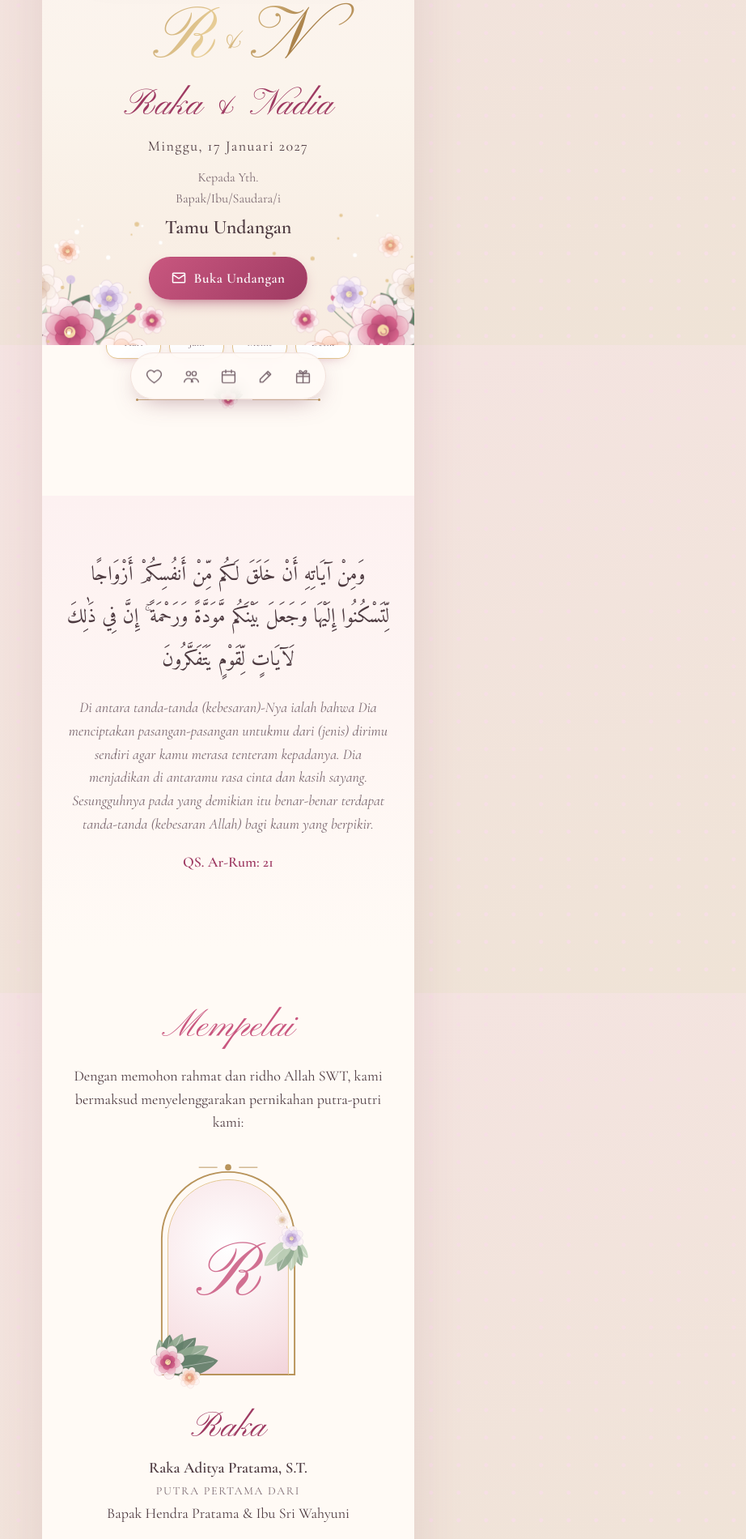
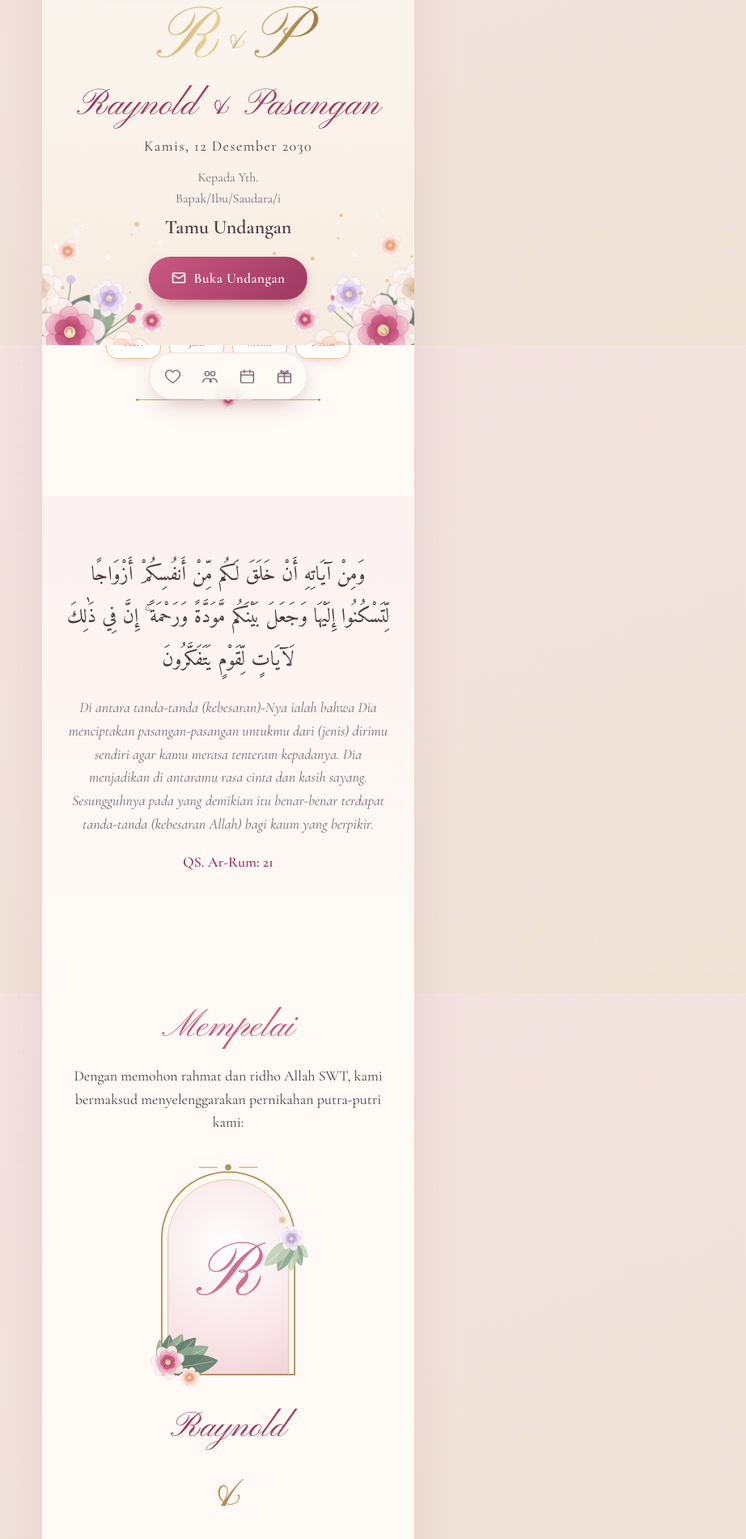
Before and after one commit to sicvor/undangan, a plain HTML site: page index.html in a window 1280 px wide. Shown: the part 374-2274 px from the top of the page at 81% size, without its empty margins (358-1280 px from the left). Drawn offline with nearby package versions, Linux system fonts and the light colour scheme.

Commit message:
Isi data asli: Raynold, 12 Desember 2030 di SKA Mall Pekanbaru, lagu, rekening BNI
Bagian tanpa data (orang tua, atas nama rekening, RSVP) kini otomatis
disembunyikan.

Co-Authored-By: Claude Opus 5.5 <noreply@anthropic.com>
Claude-Session: https://claude.ai/code/session_01Q5St2QenDqmXCa4gsyQUzs

```diff
--- a/aset/app.js
+++ b/aset/app.js
@@ -47,9 +47,12 @@
     }
     bingkai.append(isi);
     kartu.append(bingkai, buat("h3", "nama-skrip", m.panggilan));
-    kartu.append(buat("p", "nama-lengkap", m.nama));
-    kartu.append(buat("p", "label-kecil", m.keterangan));
-    kartu.append(buat("p", null, `${m.ayah} & ${m.ibu}`));
+    if (m.nama && m.nama !== m.panggilan) kartu.append(buat("p", "nama-lengkap", m.nama));
+    const ortu = [m.ayah, m.ibu].filter(Boolean).join(" & ");
+    if (ortu) {
+      if (m.keterangan) kartu.append(buat("p", "label-kecil", m.keterangan));
+      kartu.append(buat("p", null, ortu));
+    }
     if (m.instagram) {
       const a = buat("a", "tombol garis kecil", "@" + m.instagram);
       a.href = "https://instagram.com/" + encodeURIComponent(m.instagram);
@@ -127,7 +130,8 @@
       const k = buat("div", "kartu rekening ungkap");
       k.append(buat("p", "bank", b.bank));
       const no = buat("p", "nomor", b.nomor); no.id = "rek" + i;
-      k.append(no, buat("p", null, "a.n. " + b.atasNama));
+      k.append(no);
+      if (b.atasNama) k.append(buat("p", null, "a.n. " + b.atasNama));
       const t = buat("button", "tombol garis kecil", "Salin nomor");
       t.dataset.salinDari = "rek" + i;
       k.append(t);
@@ -198,6 +202,7 @@
 
   /* ---------- RSVP & ucapan ---------- */
   const form = $("#formRsvp"), pesan = $("#pesanRsvp");
+  if (!D.rsvpGoogleScript && !D.rsvpWhatsApp) sembunyi("rsvp");
   form.addEventListener("submit", async (e) => {
     e.preventDefault();
     const data = Object.fromEntries(new FormData(form));
--- a/data.js
+++ b/data.js
@@ -4,98 +4,80 @@
    bagian yang tidak dipakai, maka bagian itu otomatis disembunyikan.
    ===================================================================== */
 window.UNDANGAN = {
-  // Judul tab browser & tampilan saat link dibagikan di WhatsApp
-  judul: "Undangan Pernikahan Raka & Nadia",
-  deskripsi: "Minggu, 17 Januari 2027 — Kami mengundang Bapak/Ibu/Saudara/i untuk hadir di hari bahagia kami.",
+  // Judul tab browser
+  judul: "Undangan Pernikahan Raynold & Pasangan",
+  deskripsi: "Kamis, 12 Desember 2030 · SKA Mall, Pekanbaru",
 
   // Inisial untuk monogram di cover (1 huruf masing-masing)
-  inisial: ["R", "N"],
+  inisial: ["R", "P"],
 
-  // Urutan tampil: mempelai pertama dulu
+  // Urutan tampil: mempelai pertama dulu.
+  // Kosongkan ayah/ibu kalau tidak ingin dicantumkan.
   mempelai: [
     {
-      panggilan: "Raka",
-      nama: "Raka Aditya Pratama, S.T.",
-      keterangan: "Putra pertama dari",
-      ayah: "Bapak Hendra Pratama",
-      ibu: "Ibu Sri Wahyuni",
-      instagram: "", // tanpa @, mis. "raka.aditya"
-      foto: "", // mis. "foto/raka.jpg" — kosong = pakai inisial
+      panggilan: "Raynold",
+      nama: "Raynold",
+      keterangan: "Putra dari",
+      ayah: "",
+      ibu: "",
+      instagram: "", // tanpa @
+      foto: "", // mis. "foto/raynold.jpg" — kosong = pakai inisial
     },
     {
-      panggilan: "Nadia",
-      nama: "Nadia Putri Salsabila, S.Pd.",
-      keterangan: "Putri kedua dari",
-      ayah: "Bapak Ahmad Fauzi",
-      ibu: "Ibu Rina Marlina",
+      panggilan: "Pasangan", // GANTI dengan nama pasangan
+      nama: "Pasangan",
+      keterangan: "Putri dari",
+      ayah: "",
+      ibu: "",
       instagram: "",
       foto: "",
     },
   ],
 
-  // Tanggal utama untuk hitung mundur (format: TAHUN-BULAN-TANGGALTJAM:MENIT, WIB = +07:00)
-  tanggalUtama: "2027-01-17T08:00:00+07:00",
-  tanggalTeks: "Minggu, 17 Januari 2027",
+  // Tanggal utama untuk hitung mundur (WIB = +07:00)
+  tanggalUtama: "2030-12-12T08:00:00+07:00",
+  tanggalTeks: "Kamis, 12 Desember 2030",
 
   acara: [
     {
-      nama: "Akad Nikah",
-      tanggal: "Minggu, 17 Januari 2027",
-      jam: "08.00 – 10.00 WIB",
-      mulai: "2027-01-17T08:00:00+07:00",
-      selesai: "2027-01-17T10:00:00+07:00",
-      tempat: "Masjid Raya Al-Ikhlas",
-      alamat: "Jl. Melati No. 12, Kel. Sukamaju, Kota Bandung",
-      peta: "https://maps.google.com/?q=Masjid+Raya+Bandung",
-    },
-    {
-      nama: "Resepsi",
-      tanggal: "Minggu, 17 Januari 2027",
-      jam: "11.00 – 14.00 WIB",
-      mulai: "2027-01-17T11:00:00+07:00",
-      selesai: "2027-01-17T14:00:00+07:00",
-      tempat: "Gedung Serbaguna Taman Sari",
-      alamat: "Jl. Taman Sari No. 45, Kota Bandung",
-      peta: "https://maps.google.com/?q=Taman+Sari+Bandung",
+      nama: "Hari Pernikahan",
+      tanggal: "Kamis, 12 Desember 2030",
+      jam: "08.00 WIB – selesai",
+      mulai: "2030-12-12T08:00:00+07:00",
+      selesai: "2030-12-12T13:00:00+07:00", // hanya untuk tombol "Simpan ke Kalender"
+      tempat: "SKA Mall",
+      alamat: "Pekanbaru, Riau",
+      peta: "https://maps.app.goo.gl/jueXnyA6YDZLeogZ7",
     },
   ],
 
-  // Ayat / kutipan pembuka. Hapus seluruh blok (ganti dengan null) kalau tidak dipakai.
+  // Ayat pembuka. Ganti dengan null kalau tidak dipakai.
   ayat: {
     arab: "وَمِنْ آيَاتِهِ أَنْ خَلَقَ لَكُم مِّنْ أَنفُسِكُمْ أَزْوَاجًا لِّتَسْكُنُوا إِلَيْهَا وَجَعَلَ بَيْنَكُم مَّوَدَّةً وَرَحْمَةً ۚ إِنَّ فِي ذَٰلِكَ لَآيَاتٍ لِّقَوْمٍ يَتَفَكَّرُونَ",
     arti: "Di antara tanda-tanda (kebesaran)-Nya ialah bahwa Dia menciptakan pasangan-pasangan untukmu dari (jenis) dirimu sendiri agar kamu merasa tenteram kepadanya. Dia menjadikan di antaramu rasa cinta dan kasih sayang. Sesungguhnya pada yang demikian itu benar-benar terdapat tanda-tanda (kebesaran Allah) bagi kaum yang berpikir.",
     sumber: "QS. Ar-Rum: 21",
   },
 
-  // Cerita cinta (boleh dikosongkan: cerita: [])
-  cerita: [
-    { judul: "Pertama Bertemu", waktu: "2021", isi: "Kami pertama kali bertemu di sebuah acara kampus, berawal dari obrolan singkat yang ternyata berlanjut panjang." },
-    { judul: "Lamaran", waktu: "2026", isi: "Dengan restu kedua keluarga, kami melangsungkan lamaran dalam suasana hangat dan sederhana." },
-    { judul: "Hari Bahagia", waktu: "2027", isi: "Kini kami siap melangkah bersama, memulai lembaran baru sebagai keluarga." },
-  ],
+  // Cerita cinta, mis. { judul: "Pertama Bertemu", waktu: "2024", isi: "..." }
+  cerita: [],
 
   // Foto galeri (taruh file di folder foto/). Kosong = bagian galeri disembunyikan.
-  galeri: [
-    // "foto/galeri-1.jpg",
-    // "foto/galeri-2.jpg",
+  galeri: [],
+
+  // Musik latar — mulai diputar saat tamu menekan "Buka Undangan"
+  musik: "musik/lagu.mp3",
+
+  // RSVP: isi salah satu. Kalau keduanya kosong, bagian RSVP disembunyikan.
+  // - rsvpGoogleScript: URL Web App Google Apps Script (lihat README)
+  // - rsvpWhatsApp: nomor WA format 62xxxxxxxxxx (tanpa + dan tanpa 0 di depan)
+  rsvpGoogleScript: "",
+  rsvpWhatsApp: "",
+
+  // Amplop digital
+  amplop: [
+    { bank: "BNI", nomor: "1919613928", atasNama: "" },
   ],
-
-  // Musik latar (taruh file di folder musik/). Kosong = tombol musik disembunyikan.
-  musik: "",
-
-  // RSVP:
-  // - Isi "rsvpGoogleScript" dengan URL Web App Google Apps Script (lihat README) agar
-  //   konfirmasi & ucapan tersimpan di Google Sheets dan tampil di halaman.
-  // - Kalau kosong, tombol kirim akan membuka WhatsApp ke nomor "rsvpWhatsApp".
-  rsvpGoogleScript: "",
-  rsvpWhatsApp: "6281200000000", // format internasional tanpa + dan tanpa 0 di depan
-
-  // Amplop digital (boleh dikosongkan: amplop: [])
-  amplop: [
-    { bank: "BCA", nomor: "1234567890", atasNama: "Raka Aditya Pratama" },
-    { bank: "Mandiri", nomor: "0987654321", atasNama: "Nadia Putri Salsabila" },
-  ],
-  alamatKado: "Jl. Melati No. 12, Kel. Sukamaju, Kota Bandung (a.n. Nadia)",
+  alamatKado: "",
 
   penutup: "Merupakan suatu kehormatan dan kebahagiaan bagi kami apabila Bapak/Ibu/Saudara/i berkenan hadir dan memberikan doa restu.",
 };
--- a/index.html
+++ b/index.html
@@ -8,8 +8,8 @@
   <meta name="theme-color" content="#f8efe9">
   <!-- Tampilan saat dibagikan (WhatsApp, Facebook, dll). Ganti teksnya sama dengan data.js -->
   <meta property="og:type" content="website">
-  <meta property="og:title" content="Undangan Pernikahan Raka & Nadia">
-  <meta property="og:description" content="Minggu, 17 Januari 2027 — Kami mengundang Anda untuk hadir di hari bahagia kami.">
+  <meta property="og:title" content="Undangan Pernikahan Raynold">
+  <meta property="og:description" content="Kamis, 12 Desember 2030 · SKA Mall, Pekanbaru">
   <meta property="og:image" content="https://sicvor.github.io/undangan/aset/og.jpg">
   <link rel="preconnect" href="https://fonts.googleapis.com">
   <link rel="preconnect" href="https://fonts.gstatic.com" crossorigin>
@@ -152,7 +152,7 @@
     <a href="#mempelai" aria-label="Mempelai"><svg viewBox="0 0 24 24"><circle cx="8" cy="8" r="3"/><circle cx="16" cy="8" r="3"/><path d="M2 20c0-3 3-5 6-5s6 2 6 5M12 20c0-3 1.5-5 4-5 3 0 6 2 6 5"/></svg></a>
     <a href="#acara" aria-label="Acara"><svg viewBox="0 0 24 24"><rect x="3" y="5" width="18" height="16" rx="2"/><path d="M3 10h18M8 3v4M16 3v4"/></svg></a>
     <a href="#galeri" aria-label="Galeri" data-nav="galeri"><svg viewBox="0 0 24 24"><rect x="3" y="4" width="18" height="16" rx="2"/><circle cx="9" cy="10" r="2"/><path d="M21 17l-5-5-9 8"/></svg></a>
-    <a href="#rsvp" aria-label="RSVP"><svg viewBox="0 0 24 24"><path d="M4 20h4l11-11-4-4L4 16v4zM13 7l4 4"/></svg></a>
+    <a href="#rsvp" aria-label="RSVP" data-nav="rsvp"><svg viewBox="0 0 24 24"><path d="M4 20h4l11-11-4-4L4 16v4zM13 7l4 4"/></svg></a>
     <a href="#amplop" aria-label="Tanda kasih" data-nav="amplop"><svg viewBox="0 0 24 24"><rect x="3" y="8" width="18" height="13" rx="1"/><path d="M3 12h18M12 8v13M12 8S10 3 7.5 4 9 8 12 8zm0 0s2-5 4.5-4S15 8 12 8z"/></svg></a>
   </nav>
   <button id="tombolMusik" aria-label="Putar/hentikan musik" hidden>
```
Also changed, not shown: aset/og.jpg, 2 other files.
